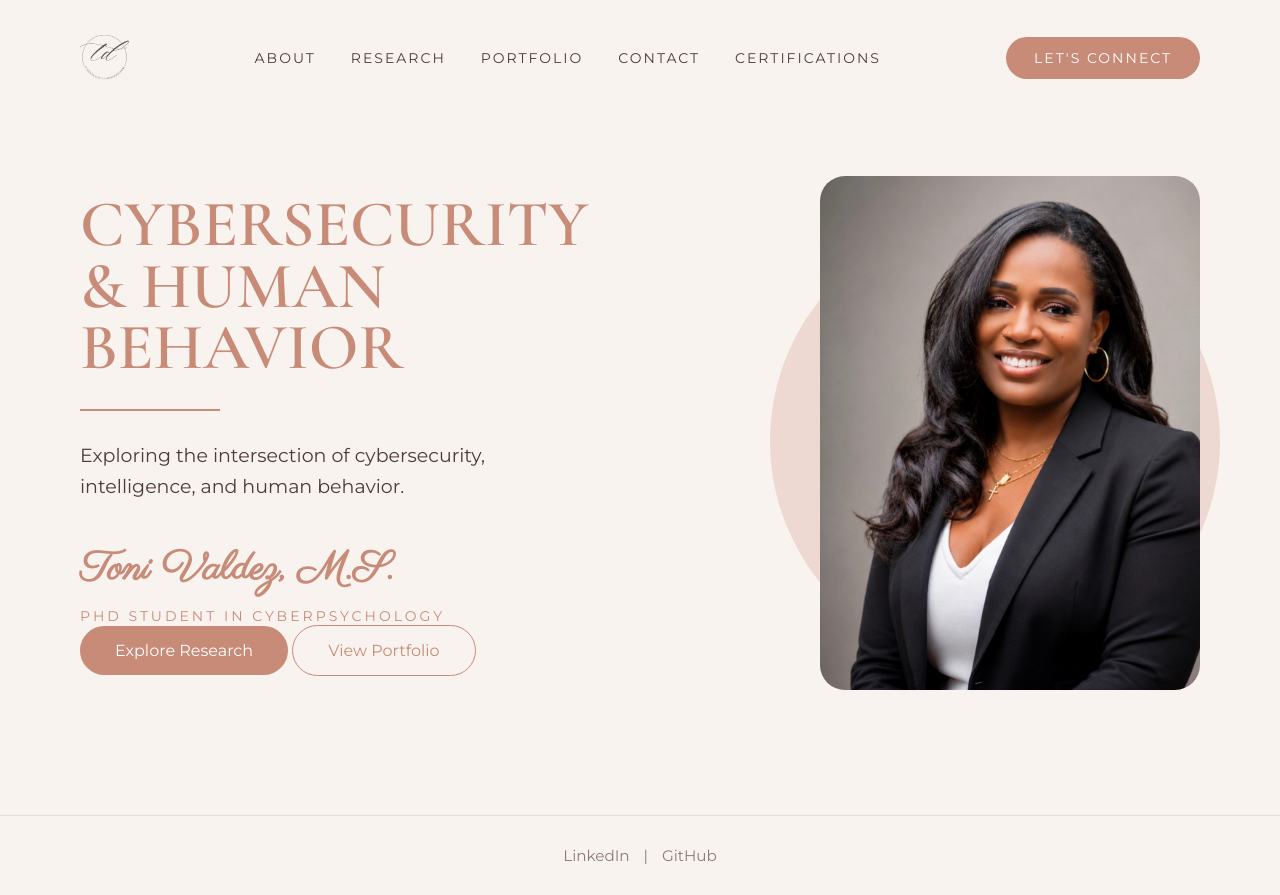
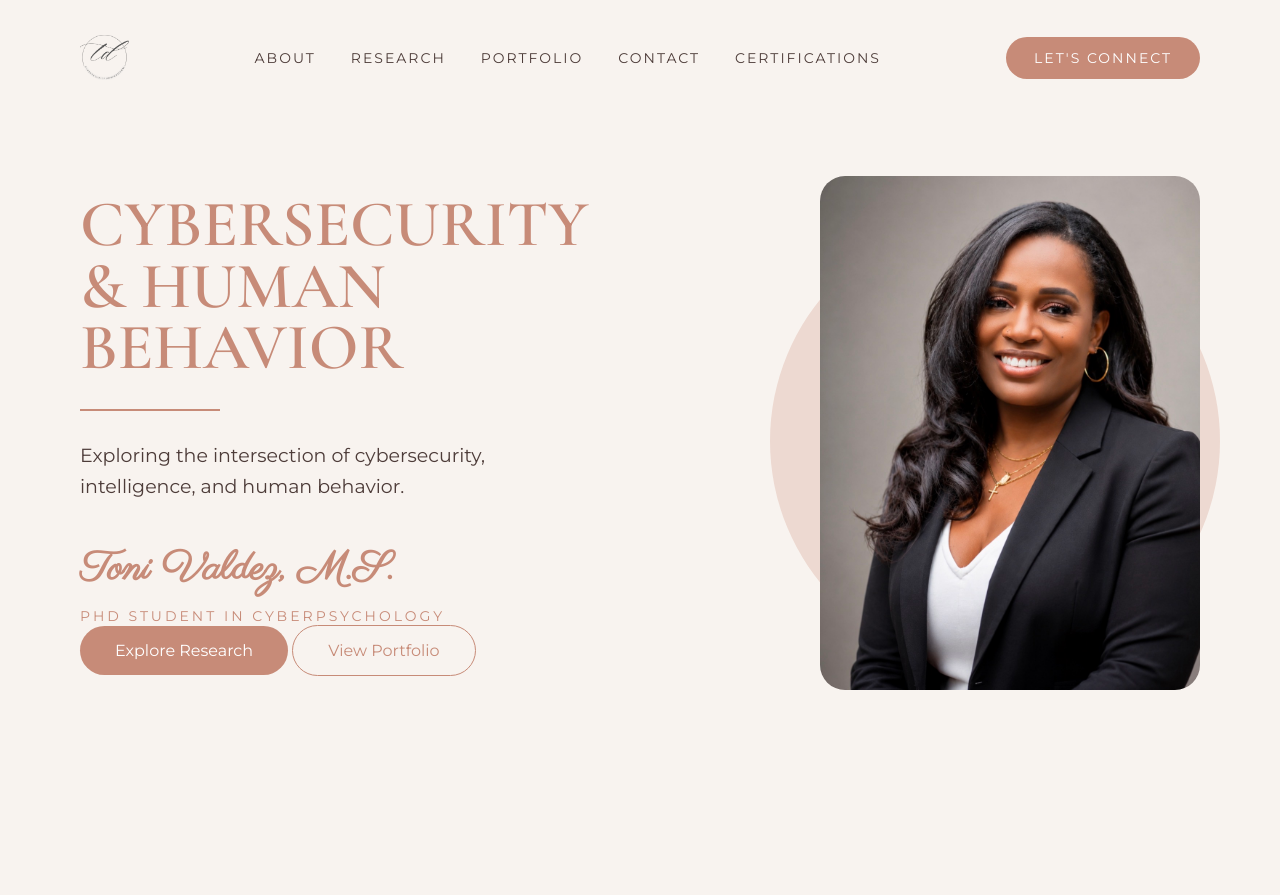
Before and after one commit to Aval12T/toni-danielle-website, a plain HTML site: page index.html in a window 1280 px wide. After the commit the page ends 800 px from the top, so only its background shows below. Drawn offline with nearby package versions, Linux system fonts and the light colour scheme.

Commit message:
Remove footer

```diff
--- a/index.html
+++ b/index.html
@@ -82,18 +82,6 @@
 </section>
 
 </section>
-<footer class="footer">
-    <a href="http://linkedin.com/in/tonivaldez"
-       target="_blank">
-        LinkedIn
-    </a>
 
-    <span>|</span>
-
-    <a href="https://github.com/Aval12T/Cybersecurity-Analyst-Portfolio"
-       target="_blank">
-        GitHub
-    </a>
-</footer>
 </body>
 </html>
--- a/style.css
+++ b/style.css
@@ -742,22 +742,3 @@ h1 {
     width: auto;
     display: block;
 }
-.footer {
-    text-align: center;
-    padding: 30px 0;
-    margin-top: 60px;
-    border-top: 1px solid #e6dddd;
-    font-size: 0.95rem;
-    color: #8d7a7a;
-}
-
-.footer a {
-    color: #8d7a7a;
-    text-decoration: none;
-    margin: 0 10px;
-    transition: 0.3s;
-}
-
-.footer a:hover {
-    color: #c48b84;
-}
```
Also changed, not shown: about.html (+0 -12 lines), certifications.html (+0 -12 lines), contact.html (+0 -12 lines), portfolio.html (+0 -12 lines), research.html (+0 -12 lines), 1 other file.
